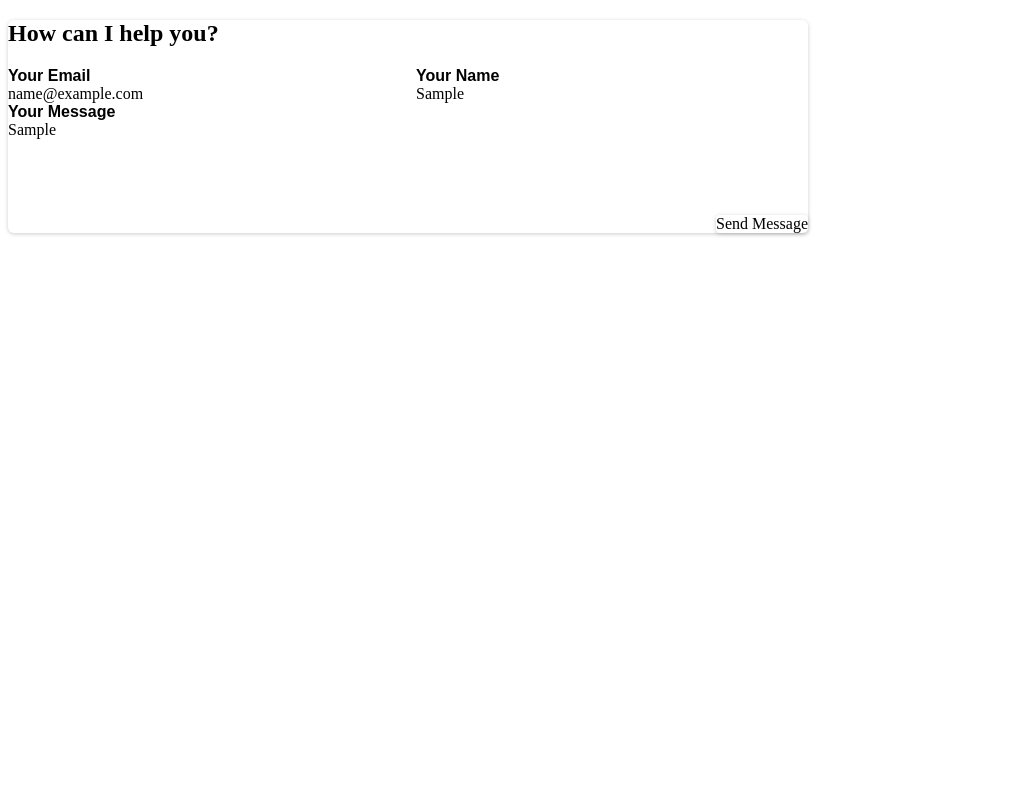
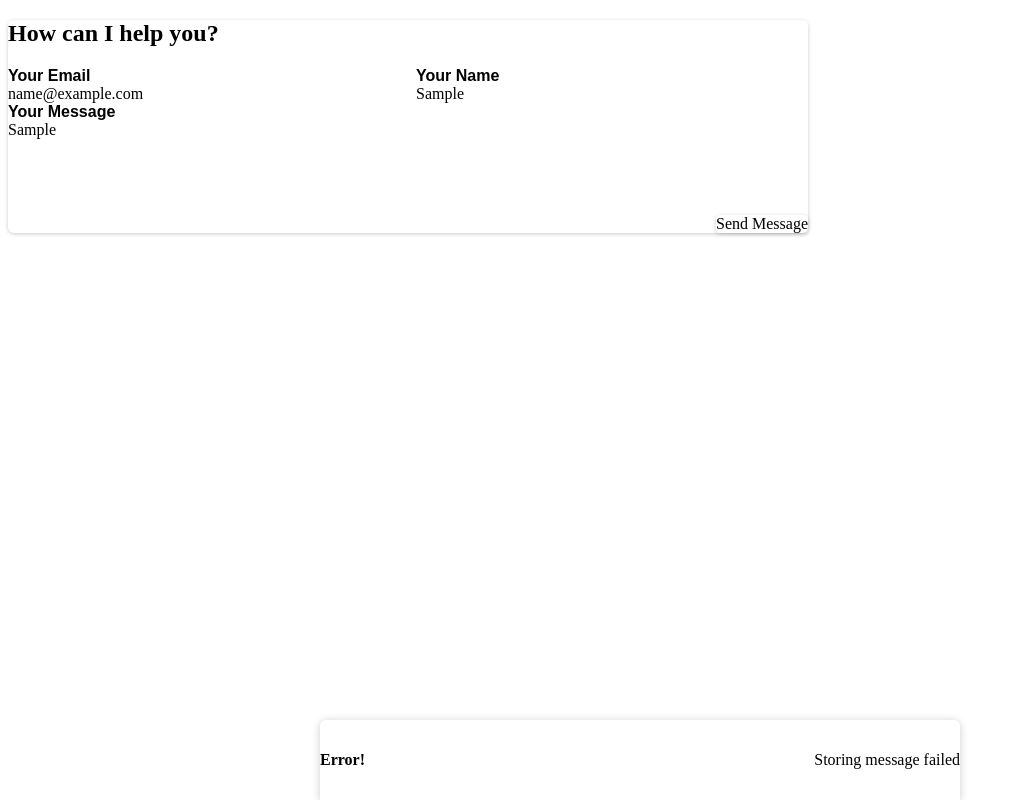
Before and after one commit to mikeqle/udemy_next_blog_tutorial, a Next.js app: page /contact in a window 1280 px wide. Both pictures are taken after typing "name@example.com", "Sample", "Sample" into the empty fields and a click on the button "Send Message". Shown: the whole page, without its empty margins (0-1019 px from the left). Built offline with nearby package versions, Linux system fonts and the light colour scheme; no server answers; the database is empty.

Commit message:
notification added

```diff
--- a/components/contact/contact-form.js
+++ b/components/contact/contact-form.js
@@ -1,27 +1,89 @@
-import { useState } from "react";
+import { useState, useEffect } from "react";
 import classes from "./contact-form.module.css";
+
+import Notification from "../ui/notification";
+
+async function sendContactData(contactDetails) {
+  const response = await fetch("/api/contact", {
+    method: "POST",
+    body: JSON.stringify(contactDetails),
+    headers: {
+      "Content-Type": "application/json",
+    },
+  });
+
+  const data = await response.json();
+
+  if (!response.ok) {
+    throw new Error(data.message || "Something went wrong");
+  }
+}
 
 function ContactForm() {
   const [enteredEmail, setEnteredEmail] = useState("");
   const [enteredName, setEnteredName] = useState("");
   const [enteredMessage, setEnteredMessage] = useState("");
+  const [requestStatus, setRequestStatus] = useState(); // 'pending' 'success' 'error'
+  const [requestError, setRequestError] = useState();
 
-  function sendMessageHandler(e) {
+  useEffect(() => {
+    if (requestStatus === "success" || requestStatus === "error") {
+      const timer = setTimeout(() => {
+        setRequestStatus(null);
+        setRequestError(null);
+      }, 3000);
+
+      return () => clearTimeout(timer);
+    }
+  }, [requestStatus]);
+
+  async function sendMessageHandler(e) {
     e.preventDefault();
 
     // optional: add client-side validation
 
-    fetch("/api/contact", {
-      method: "POST",
-      body: JSON.stringify({
+    setRequestStatus("pending");
+
+    try {
+      await sendContactData({
         email: enteredEmail,
         name: enteredName,
         message: enteredMessage,
-      }),
-      headers: {
-        "Content-Type": "application/json",
-      },
-    });
+      });
+      setRequestStatus("success");
+      setEnteredEmail("");
+      setEnteredName("");
+      setEnteredMessage("");
+    } catch (error) {
+      setRequestError(error.message);
+      setRequestStatus("error");
+    }
+  }
+
+  let notification;
+
+  if (requestStatus === "pending") {
+    notification = {
+      status: "pending",
+      title: "Sending message...",
+      message: "Your message is on its way!",
+    };
+  }
+
+  if (requestStatus === "success") {
+    notification = {
+      status: "success",
+      title: "Success!",
+      message: "Message sent successfully!",
+    };
+  }
+
+  if (requestStatus === "error") {
+    notification = {
+      status: "error",
+      title: "Error!",
+      message: requestError,
+    };
   }
 
   return (
@@ -64,6 +126,13 @@
           <button>Send Message</button>
         </div>
       </form>
+      {notification && (
+        <Notification
+          status={notification.status}
+          title={notification.title}
+          message={notification.message}
+        />
+      )}
     </section>
   );
 }
--- /dev/null
+++ b/components/ui/notification.js
@@ -0,0 +1,28 @@
+// import ReactDOM from 'react-dom';
+
+import classes from './notification.module.css';
+
+function Notification(props) {
+  const { title, message, status } = props;
+
+  let statusClasses = '';
+
+  if (status === 'success') {
+    statusClasses = classes.success;
+  }
+
+  if (status === 'error') {
+    statusClasses = classes.error;
+  }
+
+  const cssClasses = `${classes.notification} ${statusClasses}`;
+
+  return (
+    <div className={cssClasses}>
+      <h2>{title}</h2>
+      <p>{message}</p>
+    </div>
+  );
+}
+
+export default Notification;
--- /dev/null
+++ b/components/ui/notification.module.css
@@ -0,0 +1,43 @@
+.notification {
+  display: flex;
+  justify-content: space-between;
+  align-items: center;
+  color: var(--color-grey-100);
+  background-color: var(--color-grey-800);
+  padding: 0 var(--size-8);
+  box-shadow: 0 1px 8px rgba(0, 0, 0, 0.2);
+  position: fixed;
+  height: 5rem;
+  bottom: 0;
+  width: 100%;
+  left: 0;
+  border-top-right-radius: 0;
+  border-top-left-radius: 0;
+}
+
+.notification h2 {
+  font-size: var(--size-6);
+  margin: 0;
+}
+
+.notification p {
+  margin: 0;
+}
+
+.success {
+  background-color: var(--color-success-500);
+  color: var(--color-grey-800);
+}
+
+.error {
+  background-color: var(--color-error-500);
+}
+
+@media (min-width: 768px) {
+  .notification {
+    width: 40rem;
+    left: calc(50% - 20rem);
+    border-top-right-radius: 6px;
+    border-top-left-radius: 6px;
+  }
+}
```
